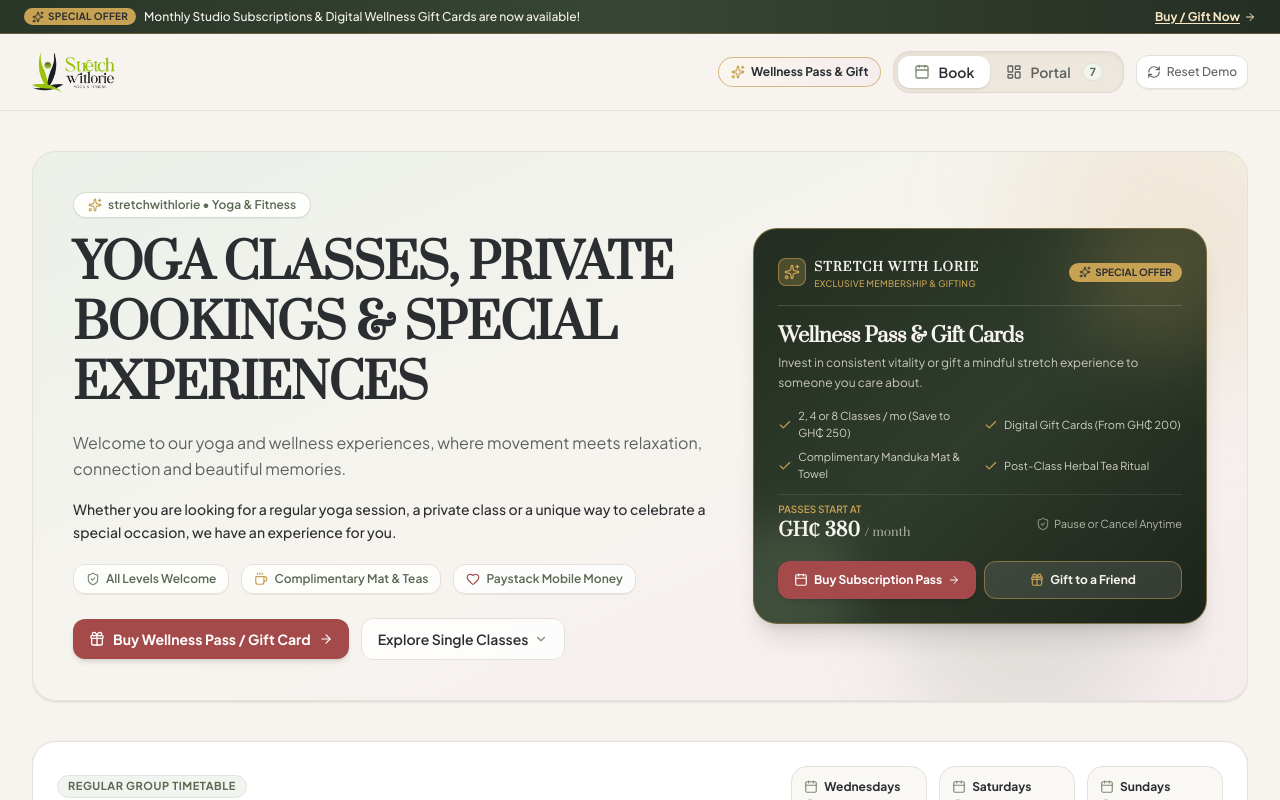
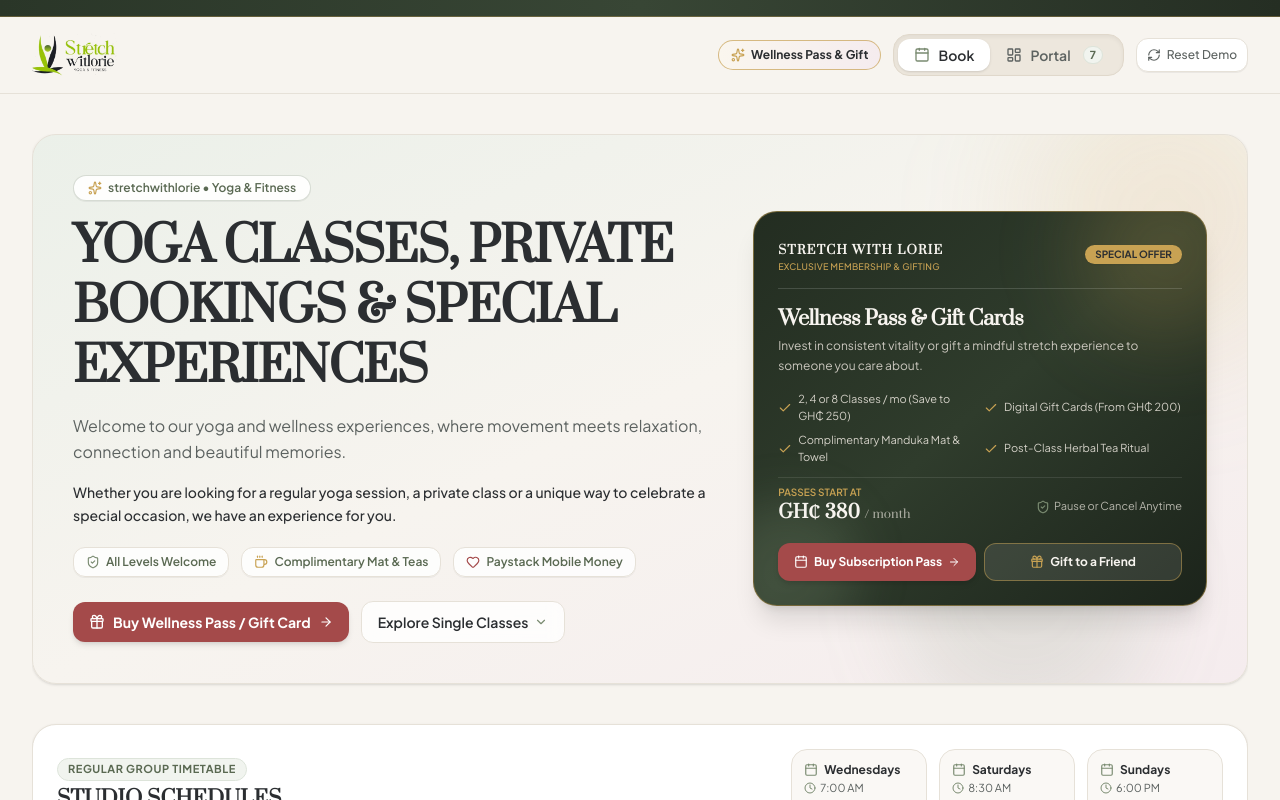
Before and after one commit to GenghisKhan-creator/stretchwithlorie, a React (Vite) app in the folder frontend/: page / in a window 1280 px wide. Shown: the top 800 px of the page. Built offline with nearby package versions, Linux system fonts and the light colour scheme; a web font is replaced by a local one.

Commit message:
feat: add App component and WellnessPassHeroCard component

```diff
--- a/frontend/src/App.jsx
+++ b/frontend/src/App.jsx
@@ -186,7 +186,7 @@ export default function App() {
 
       {/* Top Announcement Bar for Signature Special Offer */}
       <div className="bg-gradient-to-r from-[#2A3628] via-[#384635] to-[#252E23] text-white text-xs px-3.5 sm:px-6 py-2 border-b border-[#C8A253]/35 shrink-0 z-50">
-        <div className="mx-auto max-w-7xl flex items-center justify-between gap-2 flex-wrap">
+        {/* <div className="mx-auto max-w-7xl flex items-center justify-between gap-2 flex-wrap">
           <div className="flex items-center gap-2">
             <span className="inline-flex items-center gap-1 rounded-full bg-[#C8A253] text-[#2B2E31] px-2 py-0.5 font-extrabold text-[10px] tracking-wide shadow-2xs">
               <Sparkles className="h-3 w-3" />
@@ -204,7 +204,7 @@ export default function App() {
             <span>Buy / Gift Now</span>
             <ArrowRight className="h-3 w-3" />
           </button>
-        </div>
+        </div> */}
       </div>
 
       {/* Navigation Header */}
--- a/frontend/src/components/WellnessPassHeroCard.jsx
+++ b/frontend/src/components/WellnessPassHeroCard.jsx
@@ -11,9 +11,9 @@ export default function WellnessPassHeroCard({ onOpenGiftModal }) {
       {/* Subtle Metallic Card Header */}
       <div className="relative z-10 flex items-center justify-between pb-3.5 border-b border-white/15">
         <div className="flex items-center gap-2">
-          <div className="flex h-7 w-7 items-center justify-center rounded-lg bg-[#C8A253]/25 border border-[#C8A253]/60 text-[#F7E7C4]">
+          {/* <div className="flex h-7 w-7 items-center justify-center rounded-lg bg-[#C8A253]/25 border border-[#C8A253]/60 text-[#F7E7C4]">
             <Sparkles className="h-4 w-4 text-[#C8A253]" />
-          </div>
+          </div> */}
           <div>
             <span className="font-serif tracking-widest text-[11px] sm:text-xs uppercase font-bold text-[#F7F4EF]">
               Stretch with Lorie
@@ -25,7 +25,7 @@ export default function WellnessPassHeroCard({ onOpenGiftModal }) {
         </div>
 
         <div className="inline-flex items-center gap-1 rounded-full bg-[#C8A253] px-2.5 py-0.5 text-[10px] font-bold text-[#2B2E31] shadow-xs">
-          <Sparkles className="h-3 w-3" />
+          {/* <Sparkles className="h-3 w-3" /> */}
           <span>SPECIAL OFFER</span>
         </div>
       </div>
```
